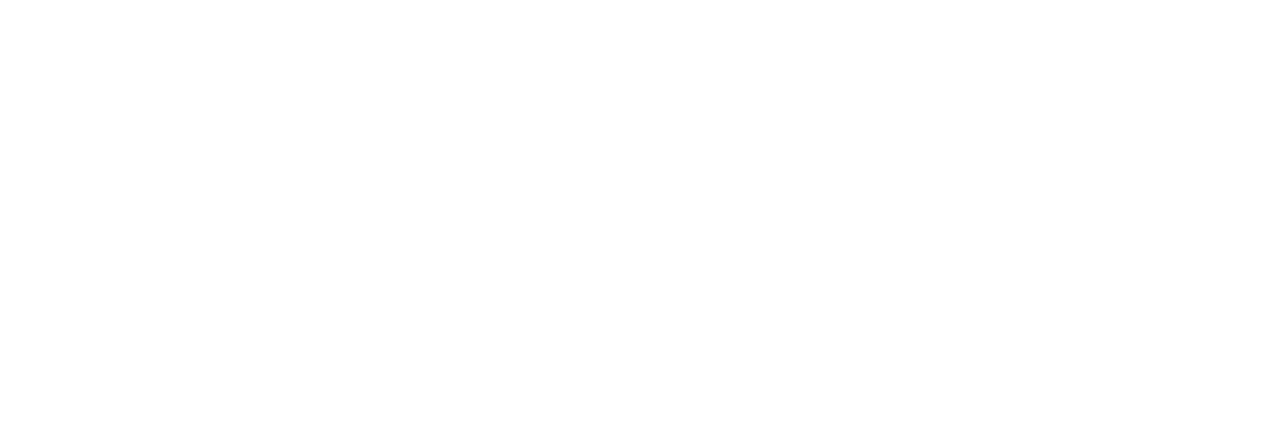
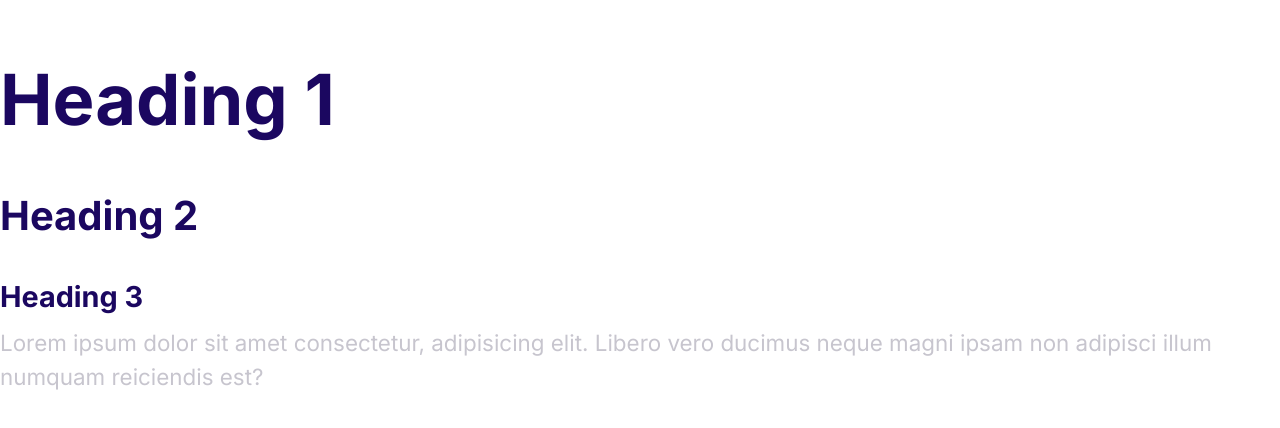
Before and after one commit to CODECONTRIBUT/Website-Demo, a plain HTML site: page index.html in a window 1280 px wide. Drawn offline with Linux system fonts and the light colour scheme.

Commit message:
design the styling of fonts.

```diff
--- a/css/styles.css
+++ b/css/styles.css
@@ -5,3 +5,43 @@
   --color-heading: #1b0760;
   --color-body: #c7c5ce;
 }
+
+body {
+  font-family: Inter, Arial, Helvetica, sans-serif;
+  color: var(--color-body);
+  font-size: 1.4rem;
+  line-height: 1.5;
+}
+
+h1,
+h2,
+h3 {
+  color: var(--color-heading);
+  margin-bottom: 0.5rem;
+}
+h1 {
+  font-size: 4.4rem;
+}
+h2 {
+  font-size: 2.5rem;
+}
+h3 {
+  font-size: 1.8rem;
+}
+p {
+  margin-top: 0;
+}
+@media screen and (mid-width: 1024px) {
+  body {
+    font-size: 1.2rem;
+  }
+  h1 {
+    font-size: 5rem;
+  }
+  h2 {
+    font-size: 2.5rem;
+  }
+  h3 {
+    font-size: 1.5rem;
+  }
+}
--- a/index.html
+++ b/index.html
@@ -6,7 +6,21 @@
     <meta name="viewport" content="width=device-width, initial-scale=1.0" />
     <link rel="stylesheet" href="/css/normalize.css" />
     <link rel="stylesheet" href="/css/styles.css" />
+    <link rel="preconnect" href="https://fonts.googleapis.com" />
+    <link rel="preconnect" href="https://fonts.gstatic.com" crossorigin />
+    <link
+      href="https://fonts.googleapis.com/css2?family=Inter:wght@400;700&family=Open+Sans:wght@300;700&family=Roboto:wght@700&display=swap"
+      rel="stylesheet"
+    />
     <title>Document</title>
   </head>
-  <body></body>
+  <body>
+    <h1>Heading 1</h1>
+    <h2>Heading 2</h2>
+    <h3>Heading 3</h3>
+    <p>
+      Lorem ipsum dolor sit amet consectetur, adipisicing elit. Libero vero
+      ducimus neque magni ipsam non adipisci illum numquam reiciendis est?
+    </p>
+  </body>
 </html>
```
